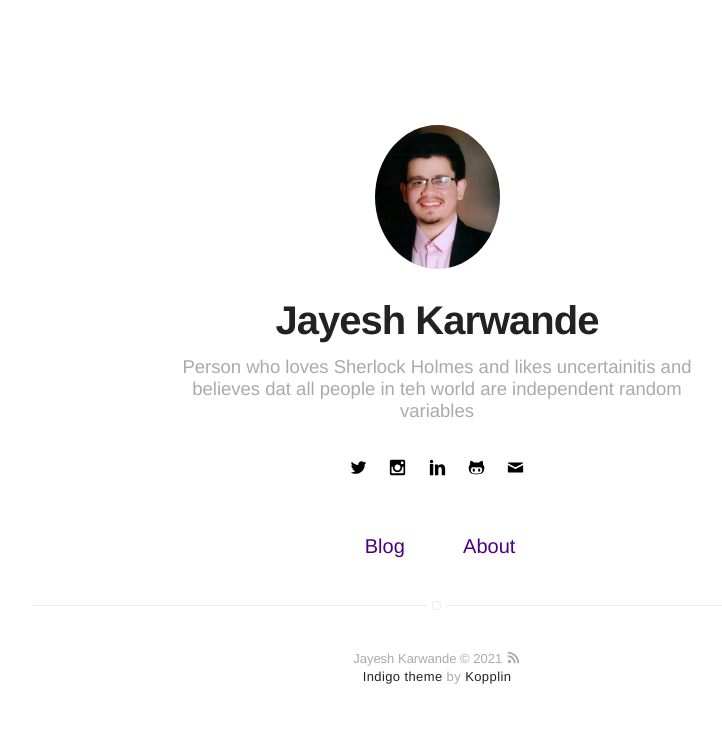
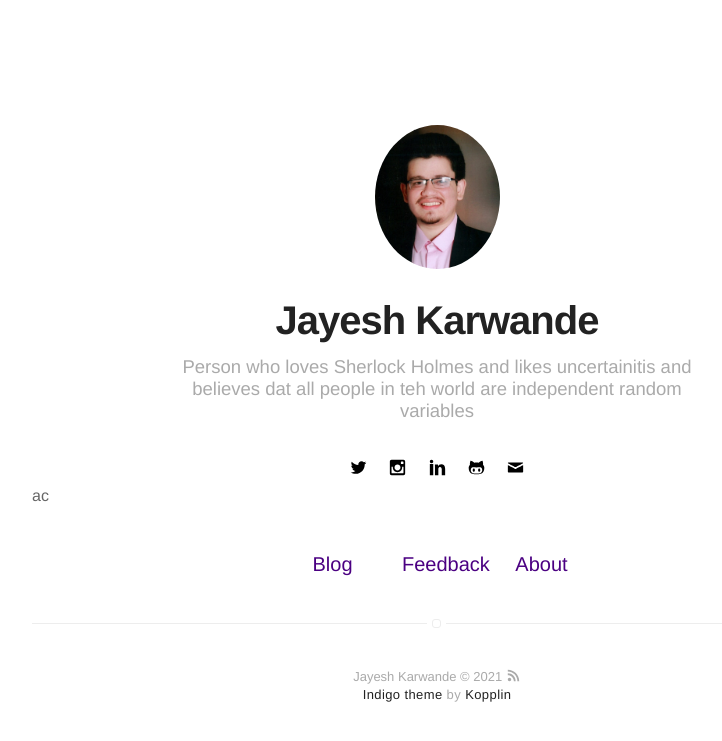
Before and after one commit to Jayesh-Karwande/Jayesh-Karwande.github.io, a Jekyll site: the page built from index.html, in a window 1280 px wide. Shown: the top 741 px of the page, without its empty margins (203-925 px from the left). Built offline with Jekyll 4.4.1, drawn with Linux system fonts in a browser that asks for light colours.

Commit message:
Update nav.html

```diff
--- a/_includes/nav.html
+++ b/_includes/nav.html
@@ -1,4 +1,4 @@
-<nav class="{% if page.title == "Home" %}nav-home{% else %}nav{% endif %}">
+ac<nav class="{% if page.title == "Home" %}nav-home{% else %}nav{% endif %}">
     <ul class="list">
         {% if page.title != "Home" %}
             <li class="item">
@@ -14,10 +14,10 @@
             {% endif %}
         {% endif %}
 
-        {% if site.Feedback == true %}
+        {% if site.feedback == true %}
             {% if page.title != "Feedback" %}
                 <li class="item">
-                    <a class="link" href="{{ site.url }}/Feedback">Feedback</a>
+                    <a class="link" href="{{ site.url }}/feedback">Feedback</a>
                 </li>
             {% endif %}
         {% endif %}
```
